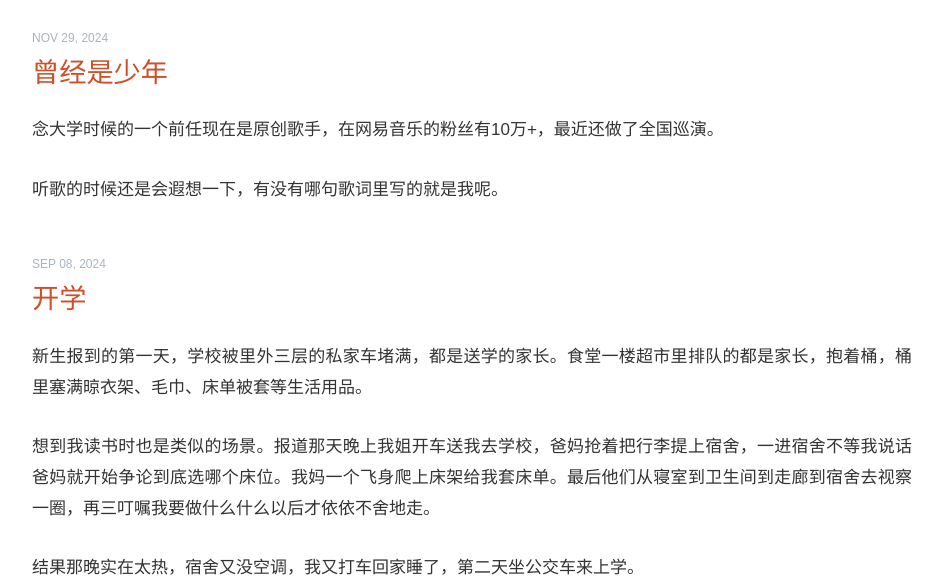
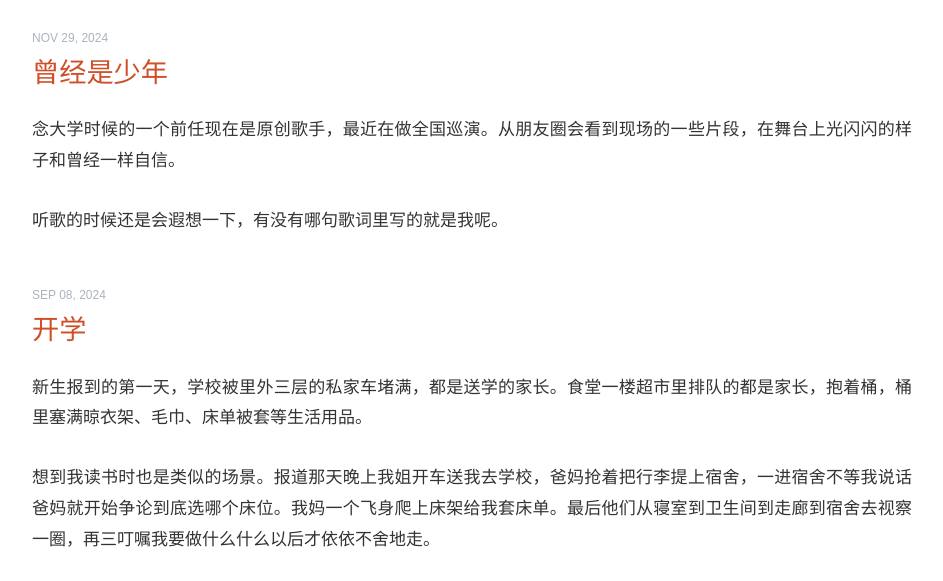
Before and after one commit to Boysoc/n2g, an Astro site: page /tags/others in a window 1280 px wide. Shown: the part 219-800 px from the top of the page, without its empty margins (168-1111 px from the left). Built offline with nearby package versions, Linux system fonts and the light colour scheme; Astro itself is replaced by a stand-in of ours.

Commit message:
Update 2024-11-30.md

```diff
--- a/src/content/blog/2024-11-30.md
+++ b/src/content/blog/2024-11-30.md
@@ -7,6 +7,6 @@ featured: false
 draft: false
 ---
 
-念大学时候的一个前任现在是原创歌手，在网易音乐的粉丝有10万+，最近还做了全国巡演。
+念大学时候的一个前任现在是原创歌手，最近在做全国巡演。从朋友圈会看到现场的一些片段，在舞台上光闪闪的样子和曾经一样自信。
 
 听歌的时候还是会遐想一下，有没有哪句歌词里写的就是我呢。
```
